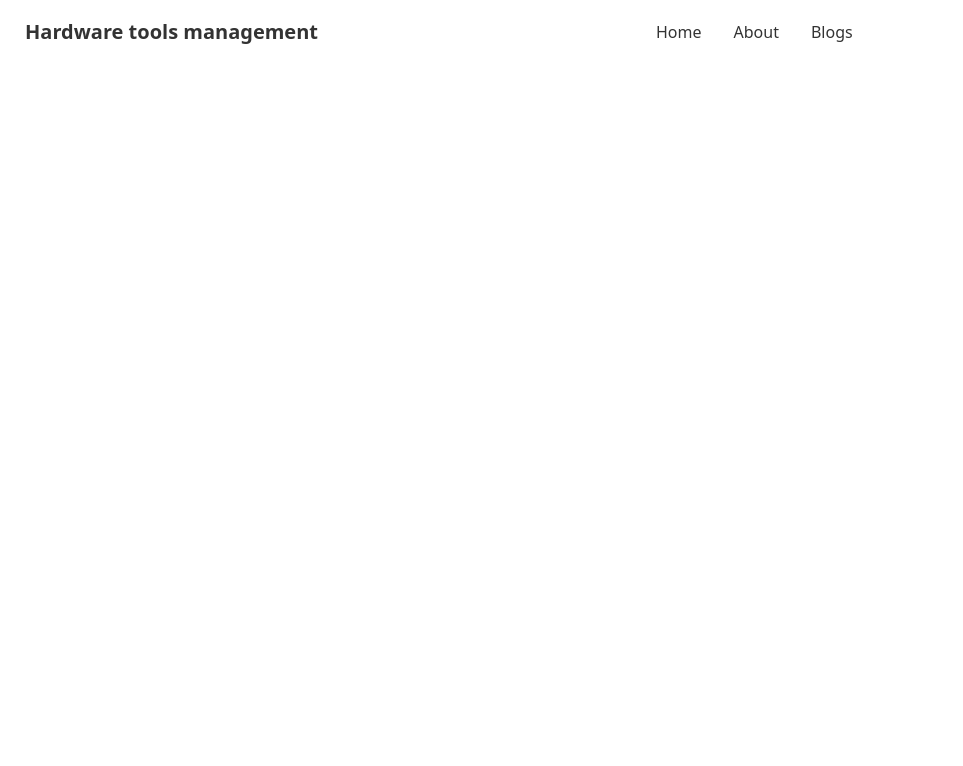
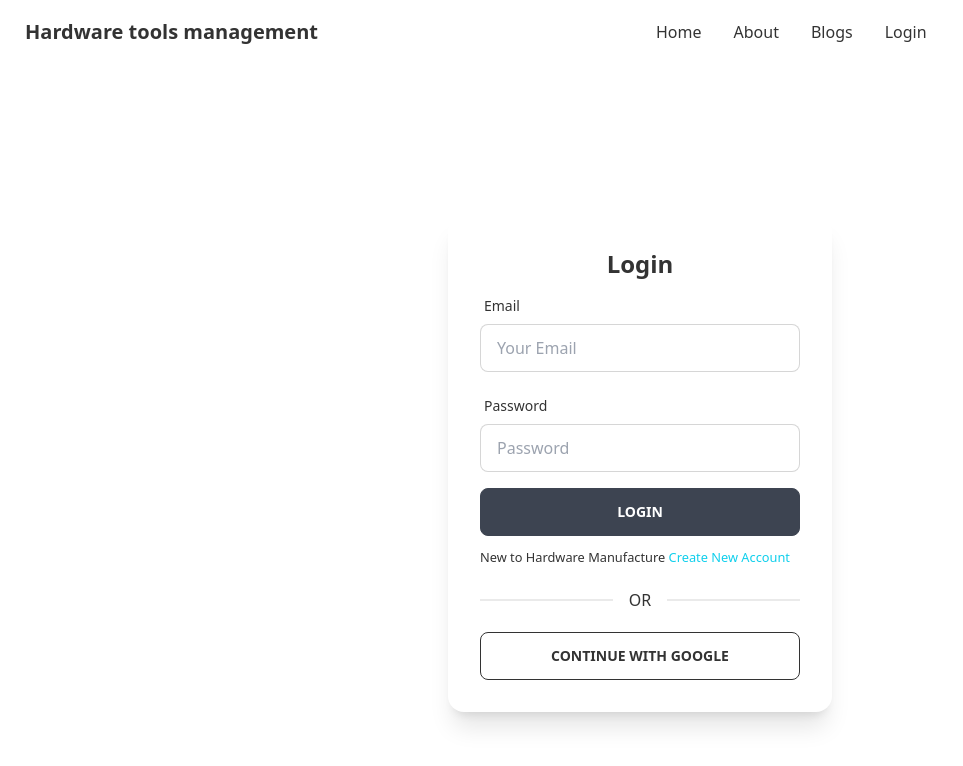
Before and after one commit to Ahsan-Gazi/Hardware-tools-manufacture-client, a React (Create React App) app: page /login in a window 1280 px wide. Shown: the top 766 px of the page, without its empty margins (0-963 px from the left). Built offline with nearby package versions, Linux system fonts and the light colour scheme; no server answers.

Commit message:
added login page

```diff
--- a/package.json
+++ b/package.json
@@ -15,6 +15,7 @@
     "react-dom": "^18.1.0",
     "react-firebase": "^2.2.8",
     "react-firebase-hooks": "^5.0.3",
+    "react-helmet-async": "^1.3.0",
     "react-hook-form": "^7.31.2",
     "react-icons": "^4.3.1",
     "react-router-dom": "^6.3.0",
--- a/src/App.js
+++ b/src/App.js
@@ -5,6 +5,7 @@ import About from './Pages/About/About';
 import Blogs from './Pages/Blogs/Blogs';
 import Dashboard from './Pages/Dashboard/Dashboard';
 import Home from './Pages/Home/Home';
+import Login from './Pages/Login/Login/Login';
 import RequireAuth from './Pages/Login/RequireAuth/RequireAuth';
 import Navbar from './Pages/Shared/Navbar';
 
@@ -17,6 +18,7 @@ function App() {
        <Route path='/about' element={<About></About>}></Route>
        <Route path='/blogs' element={<Blogs></Blogs>}></Route>
        <Route path='dashboard' element={<RequireAuth><Dashboard></Dashboard></RequireAuth>}></Route>
+       <Route path="/login" element={<Login/>} />
      </Routes>
     </div>
   );
--- a/src/Pages/Login/Login/Login.js
+++ b/src/Pages/Login/Login/Login.js
@@ -0,0 +1,118 @@
+
+import React, { useEffect } from 'react';
+import { useSignInWithEmailAndPassword, useSignInWithGoogle } from 'react-firebase-hooks/auth';
+// import auth from '../../firebase.init';
+import auth from '../../../firebase.init';
+import { useForm } from "react-hook-form";
+// import Loading from '../Shared/Loading';
+import Loading from '../../Shared/Loading';
+import { Link, useNavigate, useLocation } from 'react-router-dom';
+// import useToken from '../../hooks/useToken';
+
+const Login = () => {
+    const [signInWithGoogle, gUser, gLoading, gError] = useSignInWithGoogle(auth);
+    const { register, formState: { errors }, handleSubmit } = useForm();
+    const [
+        signInWithEmailAndPassword,
+        user,
+        loading,
+        error,
+    ] = useSignInWithEmailAndPassword(auth);
+
+    // const [token] = useToken(user || gUser);
+
+    let signInError;
+    const navigate = useNavigate();
+    const location = useLocation();
+    let from = location.state?.from?.pathname || "/";
+
+    // useEffect( () =>{
+    //     if (token) {
+    //         navigate(from, { replace: true });
+    //     }
+    // }, [token, from, navigate])
+
+    if (loading || gLoading) {
+        return <Loading></Loading>
+    }
+
+    if(error || gError){
+        signInError= <p className='text-red-500'><small>{error?.message || gError?.message }</small></p>
+    }
+
+    const onSubmit = data => {
+        signInWithEmailAndPassword(data.email, data.password);
+    }
+
+    return (
+        <div className='flex h-screen justify-center items-center'>
+            <div className="card w-96 bg-base-100 shadow-xl">
+                <div className="card-body">
+                    <h2 className="text-center text-2xl font-bold">Login</h2>
+                    <form onSubmit={handleSubmit(onSubmit)}>
+
+                        <div className="form-control w-full max-w-xs">
+                            <label className="label">
+                                <span className="label-text">Email</span>
+                            </label>
+                            <input
+                                type="email"
+                                placeholder="Your Email"
+                                className="input input-bordered w-full max-w-xs"
+                                {...register("email", {
+                                    required: {
+                                        value: true,
+                                        message: 'Email is Required'
+                                    },
+                                    pattern: {
+                                        value: /[a-z0-9]+@[a-z]+\.[a-z]{2,3}/,
+                                        message: 'Provide a valid Email'
+                                    }
+                                })}
+                            />
+                            <label className="label">
+                                {errors.email?.type === 'required' && <span className="label-text-alt text-red-500">{errors.email.message}</span>}
+                                {errors.email?.type === 'pattern' && <span className="label-text-alt text-red-500">{errors.email.message}</span>}
+                            </label>
+                        </div>
+                        <div className="form-control w-full max-w-xs">
+                            <label className="label">
+                                <span className="label-text">Password</span>
+                            </label>
+                            <input
+                                type="password"
+                                placeholder="Password"
+                                className="input input-bordered w-full max-w-xs"
+                                {...register("password", {
+                                    required: {
+                                        value: true,
+                                        message: 'Password is Required'
+                                    },
+                                    minLength: {
+                                        value: 6,
+                                        message: 'Must be 6 characters or longer'
+                                    }
+                                })}
+                            />
+                            <label className="label">
+                                {errors.password?.type === 'required' && <span className="label-text-alt text-red-500">{errors.password.message}</span>}
+                                {errors.password?.type === 'minLength' && <span className="label-text-alt text-red-500">{errors.password.message}</span>}
+                            </label>
+                        </div>
+
+                        {signInError}
+                        <input className='btn w-full max-w-xs text-white' type="submit" value="Login" />
+                    </form>
+                    <p><small>New to Hardware Manufacture <Link className='text-primary' to="/signup">Create New Account</Link></small></p>
+                    <div className="divider">OR</div>
+                    <button
+                        onClick={() => signInWithGoogle()}
+                        className="btn btn-outline"
+                    >Continue with Google</button>
+                </div>
+            </div>
+        </div >
+    );
+};
+
+export default Login;
--- a/src/Pages/Login/SocialLogin/SocialLogin.js
+++ b/src/Pages/Login/SocialLogin/SocialLogin.js
@@ -0,0 +1,98 @@
+// import React from 'react';
+
+import { useEffect } from "react";
+import { Button } from "react-bootstrap";
+import { useSignInWithGoogle } from "react-firebase-hooks/auth";
+import { useLocation, useNavigate } from "react-router-dom";
+import { toast } from "react-toastify";
+import auth from "../../../firebase.init";
+import PageTitle from "../../Shared/PageTitle/PageTitle";
+
+// const SocialLogin = () => {
+//     return (
+//         <div>
+
+//         </div>
+//     );
+// };
+
+// export default SocialLogin;
+
+
+// import React, { useEffect } from 'react';
+// import { Button } from 'react-bootstrap';
+// import { useSignInWithGoogle } from 'react-firebase-hooks/auth';
+// import { useLocation, useNavigate } from 'react-router-dom';
+// import { toast } from 'react-toastify';
+// import auth from '../../../firebase.init';
+// import PageTitle from '../../Shared/PageTitle/PageTitle';
+// // import './SocialLogin.css';
+
+const SocialLogin = () => {
+  const [signInWithGoogle, user, loading, googleError] =
+    useSignInWithGoogle(auth);
+
+  const navigate = useNavigate();
+  const location = useLocation();
+  const from = location.state?.from?.pathname || '/';
+
+  useEffect(() => {
+    if (user) {
+      navigate(from, { replace: true });
+    }
+  }, [user]);
+
+  useEffect(() => {
+    const error = googleError;
+    if (error) {
+      switch (error?.code) {
+        case 'auth/invalid-email':
+          toast.error('Invalid email, Please provide a valid email', {
+            position: 'top-center',
+            autoClose: 5000,
+            hideProgressBar: false,
+            closeOnClick: true,
+            pauseOnHover: true,
+            draggable: true,
+            progress: undefined,
+          });
+          break;
+        case 'auth/invalid-password':
+          toast.error('Wrong Input. Password Intruder!!', {
+            position: 'top-center',
+            autoClose: 5000,
+            hideProgressBar: false,
+            closeOnClick: true,
+            pauseOnHover: true,
+            draggable: true,
+            progress: undefined,
+          });
+          break;
+        default:
+          toast.error('something will be wrong! You are not Register!!!', {
+            position: 'top-center',
+            autoClose: 5000,
+            hideProgressBar: false,
+            closeOnClick: true,
+            pauseOnHover: true,
+            draggable: true,
+            progress: undefined,
+          });
+      }
+    }
+  }, [googleError]);
+  return (
+    <div className="social-login-container ">
+      <PageTitle title={'Social Login'}></PageTitle>
+      <Button
+        className="social-login-button fw-bold px-5"
+        variant="info"
+        onClick={() => signInWithGoogle()}
+      >
+        Google
+      </Button>
+    </div>
+  );
+};
+
+export default SocialLogin;
--- a/src/Pages/Shared/Loading.js
+++ b/src/Pages/Shared/Loading.js
@@ -0,0 +1,12 @@
+
+import React from 'react';
+
+const Loading = () => {
+    return (
+        <div className="flex items-center justify-center ">
+            <div className="w-16 h-16 border-b-2 border-gray-900 rounded-full animate-spin"></div>
+        </div>
+    );
+};
+
+export default Loading;
--- a/src/Pages/Shared/Navbar.js
+++ b/src/Pages/Shared/Navbar.js
@@ -8,6 +8,7 @@ const Navbar = () => {
 
     <li><Link to="/about">About</Link></li>
     <li><Link to="/blogs">Blogs</Link></li>
+    <li><Link to="/login">Login</Link></li>
 
 </>
 
--- /dev/null
+++ b/src/Pages/Shared/PageTitle/PageTitle.js
@@ -0,0 +1,12 @@
+import React from 'react';
+import { Helmet } from 'react-helmet-async';
+
+const PageTitle = ({ title }) => {
+    return (
+        <Helmet>
+        <title>{title} - Gtech</title>
+      </Helmet>
+    );
+};
+
+export default PageTitle;
--- a/src/index.js
+++ b/src/index.js
@@ -4,15 +4,17 @@ import './index.css';
 import App from './App';
 import reportWebVitals from './reportWebVitals';
 import { BrowserRouter } from 'react-router-dom';
+import { HelmetProvider } from 'react-helmet-async';
 
 const root = ReactDOM.createRoot(document.getElementById('root'));
 root.render(
-
+  <HelmetProvider>
   <React.StrictMode>
     <BrowserRouter>
     <App />
     </BrowserRouter>
   </React.StrictMode>
+  </HelmetProvider>
 );
 
 // If you want to start measuring performance in your app, pass a function
```
Also changed, not shown: 1 other file (tests, documents, lock files or other folders).
